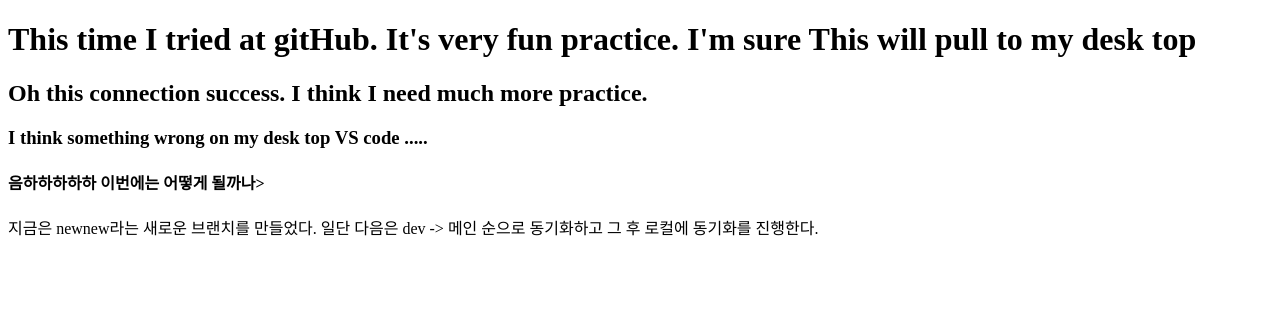
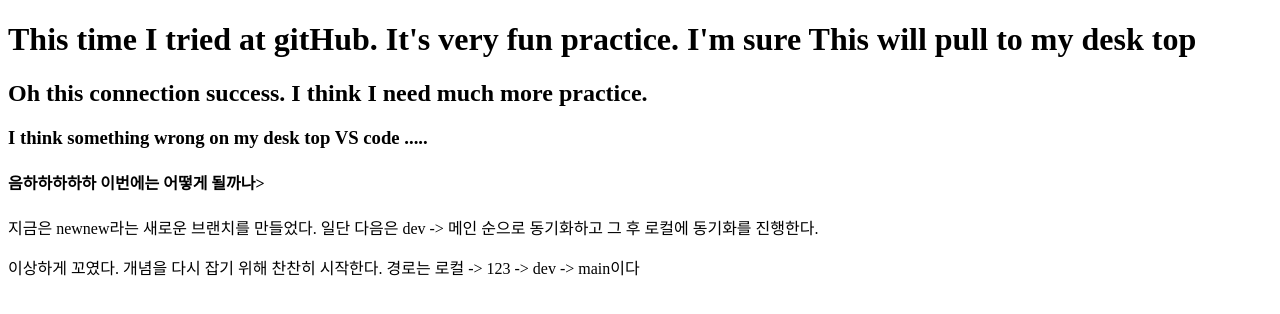
Before and after one commit to kks0507/TEST-Repo, a plain HTML site: page index.html in a window 1280 px wide. Drawn offline with Linux system fonts and the light colour scheme.

Commit message:
Update index.html

```diff
--- a/index.html
+++ b/index.html
@@ -12,6 +12,7 @@
     <h3> I think something wrong on my desk top VS code .....</h3>
     <h4>음하하하하하 이번에는 어떻게 될까나></h4>
     <p>지금은 newnew라는 새로운 브랜치를 만들었다. 일단 다음은 dev -> 메인 순으로 동기화하고 그 후 로컬에 동기화를 진행한다.</p>
+    <p>이상하게 꼬였다. 개념을 다시 잡기 위해 찬찬히 시작한다. 경로는 로컬 -> 123 -> dev -> main이다</p>
 
 
 
```
